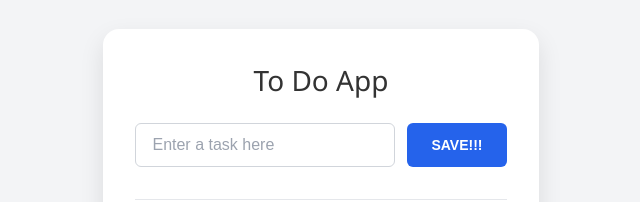
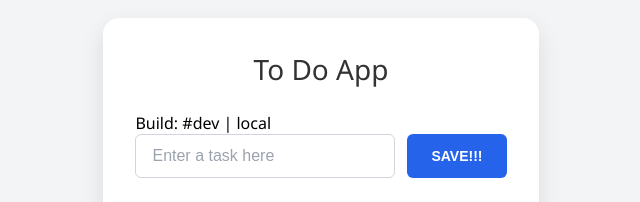
Before and after one commit to Valenrio1236/to-do-list, a React (Create React App) app in the folder frontend/: page / in a window 1280 px wide. Shown: the part 206-408 px from the top of the page, without its empty margins (319-959 px from the left). Built offline with nearby package versions, Linux system fonts and the light colour scheme; no server answers.

Commit message:
add version

```diff
--- a/frontend/package.json
+++ b/frontend/package.json
@@ -15,6 +15,7 @@
   "scripts": {
     "start": "react-scripts start",
     "build": "react-scripts build",
+    "build:version": "react-scripts build && echo $GITHUB_SHA > build/version.txt",
     "test": "react-scripts test",
     "eject": "react-scripts eject"
   },
--- a/frontend/src/App.js
+++ b/frontend/src/App.js
@@ -90,6 +90,10 @@ export default function App() {
   return (
     <div className="container">
       <h1>To Do App</h1>
+      <p>
+        Build: #{process.env.REACT_APP_BUILD_VERSION || 'dev'} |{' '}
+        {process.env.REACT_APP_GIT_SHA?.substring(0, 7) || 'local'}
+      </p>
 
       <div className="input-group">
         <input
```
